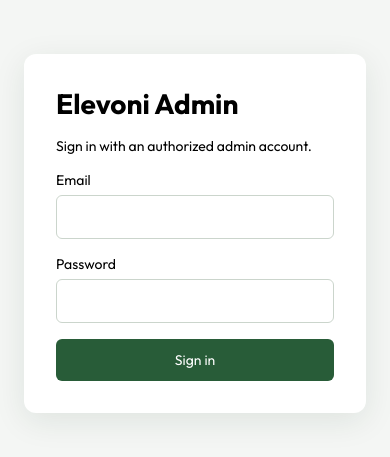
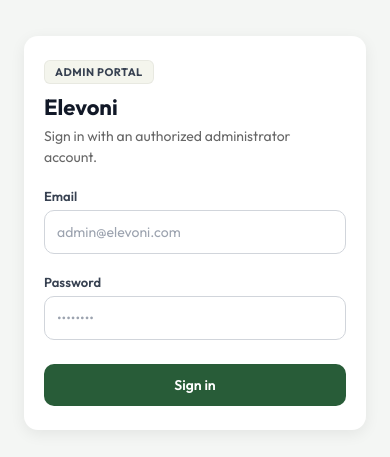
Before and after one commit to ahashimbala/ELEVONI, a React (Vite) app in the folder admin/: page /orders in a window 390 px wide. Shown: the part 189-646 px from the top of the page. Built offline with nearby package versions, Linux system fonts and the light colour scheme.

Commit message:
admin ui changes

```diff
--- a/admin/src/components/AdminLogin.css
+++ b/admin/src/components/AdminLogin.css
@@ -1,8 +1,187 @@
-.admin-login-page { min-height: 100vh; display: grid; place-items: center; padding: 24px; background: #f4f6f4; }
-.admin-login-card { width: min(100%, 400px); display: grid; gap: 16px; padding: 32px; background: #fff; border-radius: 12px; box-shadow: 0 8px 32px #19382218; }
-.admin-login-card h1, .admin-login-card p { margin: 0; }
-.admin-login-card label { display: grid; gap: 6px; }
-.admin-login-card input { padding: 12px; border: 1px solid #cbd5cc; border-radius: 6px; font: inherit; }
-.admin-login-card button { padding: 12px; border: 0; border-radius: 6px; background: #285c38; color: #fff; font: inherit; cursor: pointer; }
-.admin-login-card button:disabled { opacity: .65; cursor: wait; }
-.admin-login-error { color: #a32222; }
+/* Page Layout */
+
+.admin-login-page {
+    min-height: 100vh;
+    display: flex;
+    align-items: center;
+    justify-content: center;
+    padding: 24px;
+    background: #f4f6f4;
+    box-sizing: border-box;
+    font-family: -apple-system, BlinkMacSystemFont, "Segoe UI", Roboto, Oxygen, Ubuntu, Cantarell, sans-serif;
+}
+
+.admin-login-container {
+    width: 100%;
+    max-width: 440px;
+}
+
+
+/* Card Container */
+
+.admin-login-card {
+    position: relative;
+    width: 100%;
+    background: #ffffff;
+    border-radius: 18px;
+    padding: 36px 32px;
+    box-shadow: 0px 4px 15px rgba(0, 0, 0, 0.07);
+    transition: transform 0.3s ease, box-shadow 0.3s ease;
+    animation: fadeIn 0.6s ease-out;
+    box-sizing: border-box;
+    display: flex;
+    flex-direction: column;
+    gap: 20px;
+}
+
+.admin-login-card:hover {
+    transform: translateY(-4px);
+    box-shadow: 0px 8px 24px rgba(0, 0, 0, 0.12);
+}
+
+
+/* Header Section */
+
+.admin-login-header {
+    display: flex;
+    flex-direction: column;
+    gap: 6px;
+}
+
+.admin-badge {
+    align-self: flex-start;
+    padding: 4px 10px;
+    border-radius: 6px;
+    background: #f4f5ed;
+    color: #374151;
+    font-size: 11px;
+    font-weight: 700;
+    text-transform: uppercase;
+    letter-spacing: 0.5px;
+    border: 1px solid rgba(0, 0, 0, 0.05);
+}
+
+.admin-login-card h1 {
+    font-size: 26px;
+    font-weight: 700;
+    color: #111827;
+    margin: 4px 0 0 0;
+    line-height: 1.2;
+}
+
+.admin-login-card p {
+    font-size: 14px;
+    color: #676767;
+    margin: 0;
+    line-height: 1.5;
+}
+
+
+/* Input Fields */
+
+.form-group {
+    display: flex;
+    flex-direction: column;
+    gap: 6px;
+}
+
+.form-group label {
+    font-size: 13px;
+    font-weight: 600;
+    color: #374151;
+}
+
+.form-group input {
+    width: 100%;
+    padding: 12px 14px;
+    border: 1px solid #d1d5db;
+    border-radius: 10px;
+    font-size: 15px;
+    color: #111827;
+    background: #ffffff;
+    box-sizing: border-box;
+    transition: all 0.2s ease;
+    outline: none;
+}
+
+.form-group input::placeholder {
+    color: #9ca3af;
+}
+
+.form-group input:focus {
+    border-color: #285c38;
+    box-shadow: 0 0 0 3px rgba(40, 92, 56, 0.12);
+}
+
+
+/* Error State */
+
+.admin-login-error {
+    padding: 10px 14px;
+    background: #fef2f2;
+    border: 1px solid #fecaca;
+    border-radius: 8px;
+    color: #b91c1c;
+    font-size: 13px;
+    line-height: 1.4;
+}
+
+
+/* Action Button */
+
+.admin-submit-btn {
+    width: 100%;
+    padding: 14px;
+    border: none;
+    border-radius: 10px;
+    background: #285c38;
+    color: #ffffff;
+    font-size: 15px;
+    font-weight: 600;
+    cursor: pointer;
+    box-sizing: border-box;
+    transition: all 0.2s ease;
+    margin-top: 4px;
+}
+
+.admin-submit-btn:hover {
+    background: #1e452a;
+    box-shadow: 0 2px 8px rgba(40, 92, 56, 0.25);
+}
+
+.admin-submit-btn:disabled {
+    opacity: 0.65;
+    cursor: not-allowed;
+}
+
+
+/* Entrance Animation */
+
+@keyframes fadeIn {
+    0% {
+        opacity: 0;
+        transform: translateY(8px);
+    }
+    100% {
+        opacity: 1;
+        transform: translateY(0);
+    }
+}
+
+
+/* Mobile Responsiveness */
+
+@media (max-width: 480px) {
+    .admin-login-card {
+        padding: 24px 20px;
+        border-radius: 14px;
+    }
+    .admin-login-card h1 {
+        font-size: 22px;
+    }
+    .form-group input,
+    .admin-submit-btn {
+        padding: 12px;
+        font-size: 14px;
+    }
+}
--- a/admin/src/components/AdminLogin.jsx
+++ b/admin/src/components/AdminLogin.jsx
@@ -1,24 +1,84 @@
 import { useState } from "react";
 import { useAuth } from "../context/useAuth";
 import "./AdminLogin.css";
+
 const AdminLogin = () => {
   const { login } = useAuth();
   const [email, setEmail] = useState("");
   const [password, setPassword] = useState("");
   const [error, setError] = useState("");
   const [submitting, setSubmitting] = useState(false);
+
   const submit = async (event) => {
-    event.preventDefault(); setError(""); setSubmitting(true);
-    try { await login(email, password); }
-    catch (loginError) { setError(loginError.response?.data?.message || loginError.message || "Unable to log in"); }
-    finally { setSubmitting(false); }
+    event.preventDefault();
+    setError("");
+    setSubmitting(true);
+    try {
+      await login(email, password);
+    } catch (loginError) {
+      setError(
+        loginError.response?.data?.message ||
+          loginError.message ||
+          "Unable to log in",
+      );
+    } finally {
+      setSubmitting(false);
+    }
   };
-  return <main className="admin-login-page"><form className="admin-login-card" onSubmit={submit}>
-    <h1>Elevoni Admin</h1><p>Sign in with an authorized admin account.</p>
-    <label>Email<input type="email" autoComplete="username" value={email} onChange={(event) => setEmail(event.target.value)} required /></label>
-    <label>Password<input type="password" autoComplete="current-password" value={password} onChange={(event) => setPassword(event.target.value)} required /></label>
-    {error && <p className="admin-login-error" role="alert">{error}</p>}
-    <button type="submit" disabled={submitting}>{submitting ? "Signing in?" : "Sign in"}</button>
-  </form></main>;
+
+  return (
+    <main className="admin-login-page">
+      <div className="admin-login-container">
+        <form className="admin-login-card" onSubmit={submit} noValidate>
+          <div className="admin-login-header">
+            <span className="admin-badge">Admin Portal</span>
+            <h1>Elevoni</h1>
+            <p>Sign in with an authorized administrator account.</p>
+          </div>
+
+          <div className="form-group">
+            <label htmlFor="admin-email">Email</label>
+            <input
+              id="admin-email"
+              type="email"
+              autoComplete="username"
+              placeholder="admin@elevoni.com"
+              value={email}
+              onChange={(event) => setEmail(event.target.value)}
+              required
+            />
+          </div>
+
+          <div className="form-group">
+            <label htmlFor="admin-password">Password</label>
+            <input
+              id="admin-password"
+              type="password"
+              autoComplete="current-password"
+              placeholder="••••••••"
+              value={password}
+              onChange={(event) => setPassword(event.target.value)}
+              required
+            />
+          </div>
+
+          {error && (
+            <div className="admin-login-error" role="alert">
+              {error}
+            </div>
+          )}
+
+          <button
+            type="submit"
+            className="admin-submit-btn"
+            disabled={submitting}
+          >
+            {submitting ? "Signing in..." : "Sign in"}
+          </button>
+        </form>
+      </div>
+    </main>
+  );
 };
+
 export default AdminLogin;
--- a/admin/src/components/Navbar/Navbar.css
+++ b/admin/src/components/Navbar/Navbar.css
@@ -2,24 +2,114 @@
     display: flex;
     justify-content: space-between;
     align-items: center;
-    padding: 8px 4%;
-    gap: 20px;
-    flex-wrap: wrap;
+    padding: 0 32px;
+    height: 72px;
+    background: #ffffff;
+    border-bottom: 1px solid #e5e7eb;
+    position: sticky;
+    top: 0;
+    z-index: 100;
+    box-sizing: border-box;
+}
+
+.navbar-logo-wrapper {
+    display: flex;
+    align-items: center;
 }
 
 .navbar .logo {
-    width: clamp(85px, 10vw, 150px);
+    width: clamp(100px, 10vw, 130px);
     height: auto;
+    object-fit: contain;
 }
+
+
+/* User Profile Section */
+
+.admin-account {
+    display: flex;
+    align-items: center;
+    gap: 20px;
+}
+
+.user-info {
+    display: flex;
+    align-items: center;
+    gap: 12px;
+}
+
+.user-avatar {
+    width: 38px;
+    height: 38px;
+    border-radius: 50%;
+    background: #f4f5ed;
+    color: #285c38;
+    font-weight: 700;
+    font-size: 15px;
+    display: flex;
+    align-items: center;
+    justify-content: center;
+    border: 1px solid rgba(40, 92, 56, 0.15);
+}
+
+.user-details {
+    display: flex;
+    flex-direction: column;
+}
+
+.user-name {
+    font-size: 14px;
+    font-weight: 600;
+    color: #111827;
+    line-height: 1.2;
+}
+
+.user-email {
+    font-size: 12px;
+    color: #6b7280;
+    line-height: 1.3;
+}
+
+
+/* Logout Button */
+
+.logout-btn {
+    padding: 8px 16px;
+    background: #f9fafb;
+    border: 1px solid #d1d5db;
+    color: #374151;
+    font-size: 13px;
+    font-weight: 600;
+    border-radius: 8px;
+    cursor: pointer;
+    transition: all 0.2s ease;
+}
+
+.logout-btn:hover {
+    background: #fef2f2;
+    border-color: #fca5a5;
+    color: #b91c1c;
+}
+
+
+/* Responsive adjustments */
 
 @media (max-width: 768px) {
     .navbar {
-        padding: 10px 5%;
+        padding: 0 20px;
+        height: 64px;
+    }
+    .user-email {
+        display: none;
     }
 }
 
 @media (max-width: 480px) {
-    .navbar {
-        padding: 10px 4%;
+    .user-details {
+        display: none;
+    }
+    .logout-btn {
+        padding: 6px 12px;
+        font-size: 12px;
     }
 }
--- a/admin/src/components/Navbar/Navbar.jsx
+++ b/admin/src/components/Navbar/Navbar.jsx
@@ -1,8 +1,33 @@
 import "./Navbar.css";
 import { assets } from "../../assets/assets";
 import { useAuth } from "../../context/useAuth";
+
 const Navbar = () => {
   const { logout, user } = useAuth();
-  return <div className="navbar"><img className="logo" src={assets.logo} alt="Elevoni" /><div className="admin-account"><span>{user?.name || user?.email}</span><button type="button" onClick={logout}>Log out</button></div></div>;
+
+  return (
+    <header className="navbar">
+      <div className="navbar-logo-wrapper">
+        <img className="logo" src={assets.logo} alt="Elevoni Admin" />
+      </div>
+
+      <div className="admin-account">
+        <div className="user-info">
+          <span className="user-avatar">
+            {(user?.name || user?.email || "A").charAt(0).toUpperCase()}
+          </span>
+          <div className="user-details">
+            <span className="user-name">{user?.name || "Admin User"}</span>
+            <span className="user-email">{user?.email}</span>
+          </div>
+        </div>
+
+        <button type="button" className="logout-btn" onClick={logout}>
+          Log out
+        </button>
+      </div>
+    </header>
+  );
 };
+
 export default Navbar;
--- a/admin/src/components/Sidebar/Sidebar.jsx
+++ b/admin/src/components/Sidebar/Sidebar.jsx
@@ -5,29 +5,29 @@
 
 const Sidebar = () => {
   return (
-    <div className="sidebar">
+    <aside className="sidebar">
       <div className="sidebar-options">
         <NavLink to="/add" className="sidebar-option">
-          <img src={assets.add_icon} alt="" />
+          <img src={assets.add_icon} alt="Add" className="sidebar-icon" />
           <p>Add Items</p>
         </NavLink>
 
         <NavLink to="/list" className="sidebar-option">
-          <img src={assets.order_icon} alt="" />
+          <img src={assets.order_icon} alt="List" className="sidebar-icon" />
           <p>List Items</p>
         </NavLink>
 
         <NavLink to="/orders" className="sidebar-option">
-          <img src={assets.order_icon} alt="" />
+          <img src={assets.order_icon} alt="Orders" className="sidebar-icon" />
           <p>Orders</p>
         </NavLink>
 
         <NavLink to="/reviews" className="sidebar-option">
-          <img src={assets.order_icon} alt="" />
+          <img src={assets.order_icon} alt="Reviews" className="sidebar-icon" />
           <p>Reviews</p>
         </NavLink>
       </div>
-    </div>
+    </aside>
   );
 };
 
```
Also changed, not shown: admin/src/components/Sidebar/Sidebar.css (+67 -81 lines).
